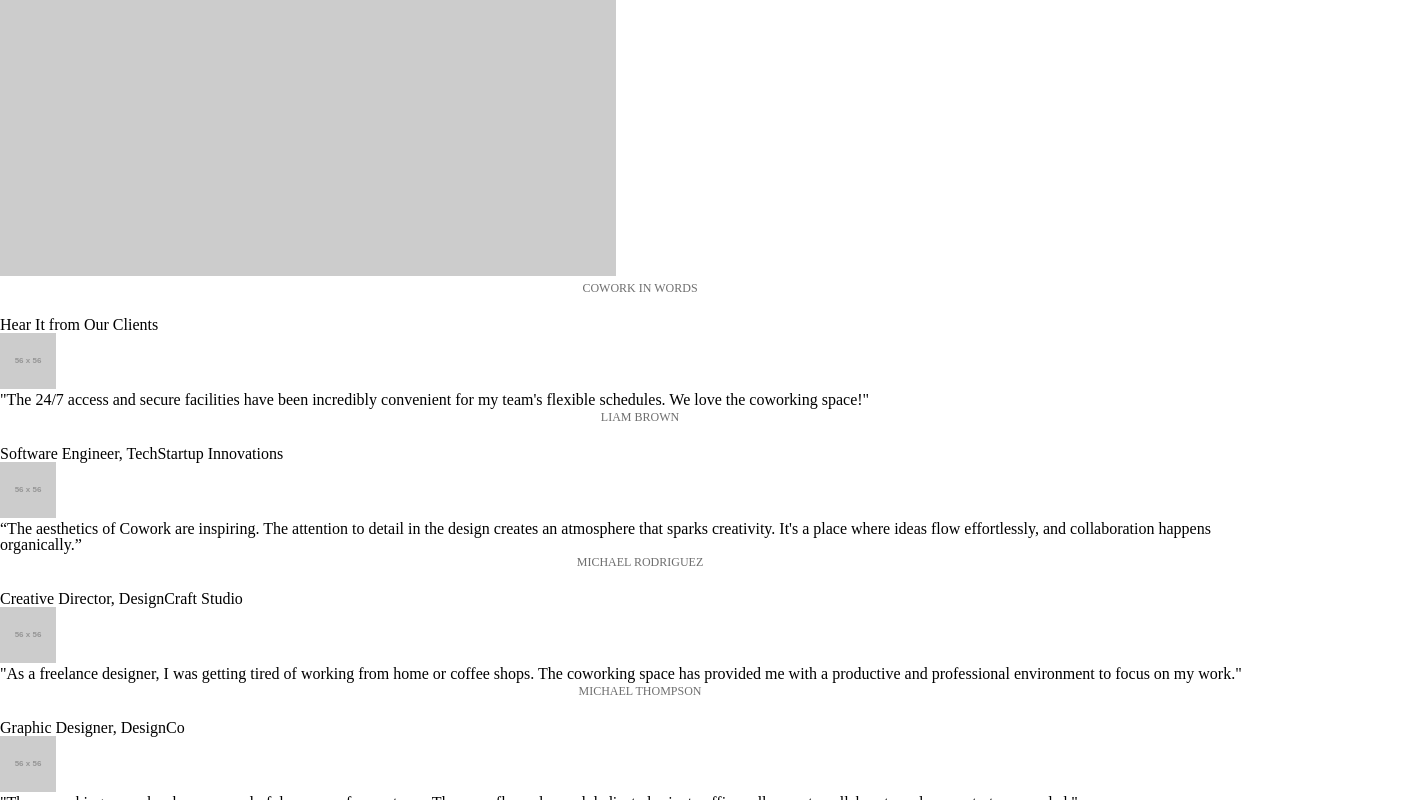
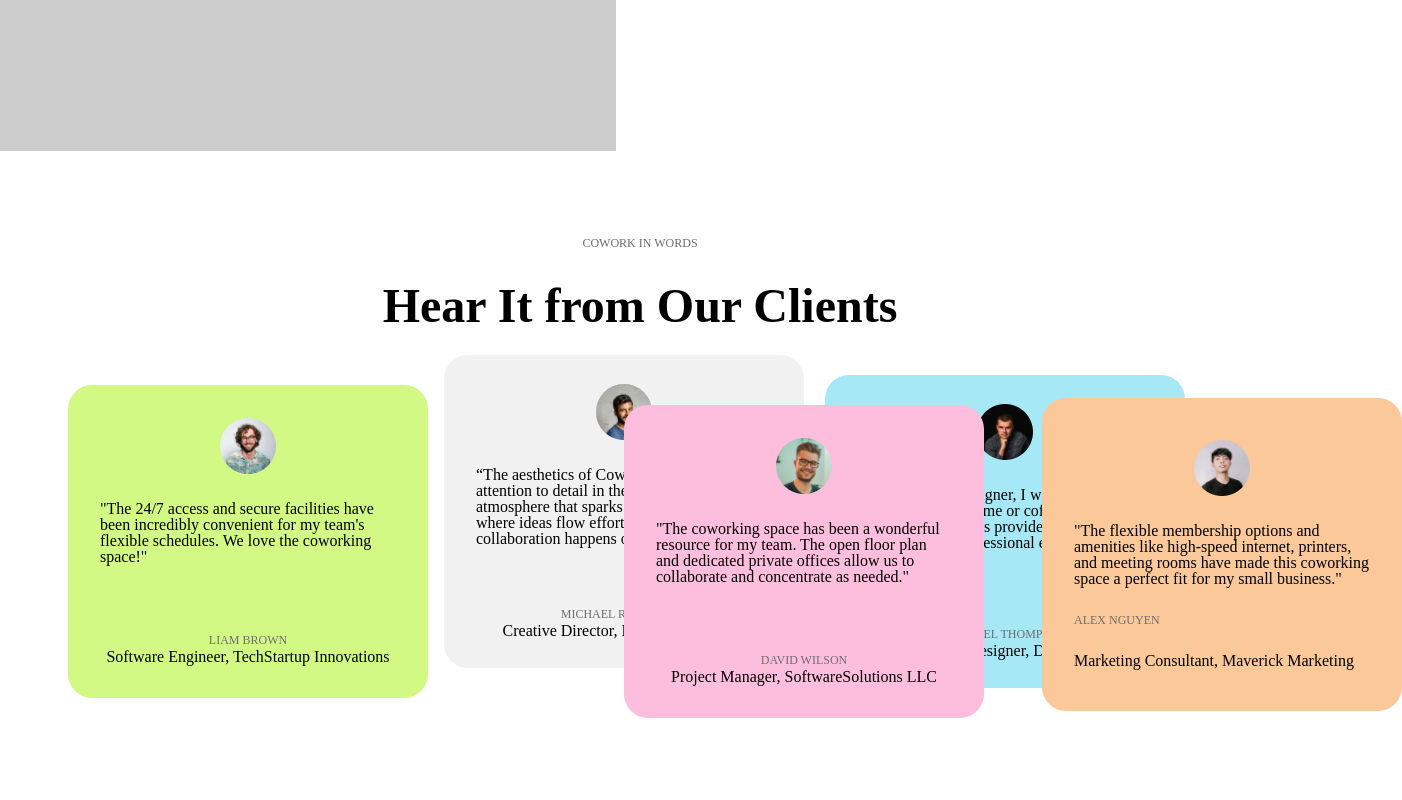
Before and after one commit to JangHoIk1/CoWorking, a plain HTML site: page index.html in a window 1280 px wide. Shown: the part 3652-4452 px from the top of the page, 1402 px wide, since content can reach past the window. Drawn offline with Linux system fonts and the light colour scheme; placeholder pictures from the web are drawn by us.

Commit message:
style:add-client-section-css

```diff
--- a/index.html
+++ b/index.html
@@ -186,25 +186,27 @@
 
         <div class="postit-content">
           <div class="content1">
-            <div class="interior-content">
-              <img src="http://placehold.it/56X56" alt="" />
-
+            <div class="interior-content-upper">
+              <img src="images/avatar-image/Avatar Image 5.png" alt="" />
               <p>
                 "The 24/7 access and secure facilities have been incredibly
                 convenient for my team's flexible schedules. We love the
                 coworking space!"
               </p>
+            </div>
 
+            <div class="interior-content-down">
               <p class="subtitle">Liam Brown</p>
               <p>Software Engineer, TechStartup Innovations</p>
             </div>
+
           </div>
         </div>
 
         <div class="postit-content">
           <div class="content2">
-            <div class="interior-content">
-              <img src="http://placehold.it/56X56" alt="" />
+            <div class="interior-content-upper">
+              <img src="images/avatar-image/Avatar Image 4.png" alt="" />
 
               <p>
                 “The aesthetics of Cowork are inspiring. The attention to detail
@@ -212,58 +214,59 @@
                 a place where ideas flow effortlessly, and collaboration happens
                 organically.”
               </p>
-
-              <p class="subtitle">Michael Rodriguez</p>
-              <p>Creative Director, DesignCraft Studio</p>
+            </div>
+            <div class="interior-content-down">
+                <p class="subtitle">Michael Rodriguez</p>
+                <p>Creative Director, DesignCraft Studio</p>
             </div>
           </div>
         </div>
 
         <div class="postit-content">
           <div class="content3">
-            <div class="interior-content">
-              <img src="http://placehold.it/56X56" alt="" />
+            <div class="interior-content-upper">
+              <img src="images/avatar-image/Avatar Image 3.png" alt="" />
 
               <p>
                 "As a freelance designer, I was getting tired of working from
                 home or coffee shops. The coworking space has provided me with a
                 productive and professional environment to focus on my work."
               </p>
-
+            </div>
+            <div class="interior-content-down">
               <p class="subtitle">Michael Thompson</p>
               <p>Graphic Designer, DesignCo</p>
             </div>
-          </div>
         </div>
 
         <div class="postit-content">
           <div class="content4">
-            <div class="interior-content">
-              <img src="http://placehold.it/56X56" alt="" />
+            <div class="interior-content-upper">
+              <img src="images/avatar-image/Avatar Image 2.png" alt="" />
 
               <p>
                 "The coworking space has been a wonderful resource for my team.
                 The open floor plan and dedicated private offices allow us to
                 collaborate and concentrate as needed."
               </p>
-
-              <p class="subtitle">David Wilson</p>
-              <p>Project Manager, SoftwareSolutions LLC</p>
             </div>
-          </div>
+            <div class="interior-content-down">
+                <p class="subtitle">David Wilson</p>
+                <p>Project Manager, SoftwareSolutions LLC</p>
+            </div>
         </div>
 
         <div class="postit-content">
           <div class="content5">
-            <div class="interior-content">
-              <img src="http://placehold.it/56X56" alt="" />
+            <div class="interior-content-upper">
+              <img src="images/avatar-image/Avatar Image.png" alt="" />
 
               <p>
                 "The flexible membership options and amenities like high-speed
                 internet, printers, and meeting rooms have made this coworking
                 space a perfect fit for my small business."
               </p>
-
+            <div class="interior-content-down">
               <p class="subtitle">Alex Nguyen</p>
               <p>Marketing Consultant, Maverick Marketing</p>
             </div>
--- a/style.css
+++ b/style.css
@@ -244,7 +244,7 @@ a{
 
 .subtitle {
   color: rgb(110, 110, 110);
-  padding-bottom: 20px;
+
 }
 
 .chronicles-title {
@@ -288,7 +288,7 @@ a{
 }
 
 .explore-img {
-  height: 700px;
+  width: 100%;
 }
 
 /* explore section */
@@ -299,7 +299,6 @@ a{
   padding: 80px 64px;
 }
 .seize-upper {
-  width: 1300px;
   display: flex;
   flex-direction: column;
   text-align: center;
@@ -346,11 +345,126 @@ a{
 }
 /* seize section */
 
+
+
+
+/* ----- stics-section -----*/
+
+#client-section {
+    padding: 80px 64px;
+    text-align: center;
+    height: 15%;
+
+}
+
+.section-title{
+
+    display: flex;
+    flex-direction: column;
+    gap: 30px;
+
+}
+
+.section-title h1 {
+    font-size: 48px;
+    font-weight: 700;
+}
+/* ----- postit-content -----*/
+.postit-content{
+    position: relative;
+    height: 300px;
+    display: flex;
+    flex-wrap: wrap;
+}
+.content1{
+    position: relative;
+    left: 4px;
+    right: 864px;
+    top: 55px;
+    bottom : 420px;
+    text-align: center;
+    background-color: rgb(211, 249, 133);
+    width: 360px;
+    height: 313px;
+    border-radius: 24px;
+    display: flex;
+    flex-direction: column;
+    justify-content: space-around;
+}
+
+.interior-content-upper p{
+    padding-top: 24px;
+    max-width: 296px;
+    margin: 0 auto;
+    text-align: left;
+}
+
+.content2{
+    position: relative;
+    left: 380px;
+    right: 444px;
+    top: -275px;
+    bottom: 421px;
+    text-align: center;
+    background-color: rgb(241, 241, 241);
+    width: 360px;
+    height: 313px;
+    border-radius: 24px;
+    display: flex;
+    flex-direction: column;
+    justify-content: space-around;
+}
+
+.content3{
+    position: relative;
+    left: 761px;
+    right: 41px;
+    top: -555px;
+    bottom: 363px;
+    text-align: center;
+    background-color: rgb(166, 232, 246);
+    width: 360px;
+    height: 313px;
+    border-radius: 24px;
+    display: flex;
+    flex-direction: column;
+    justify-content: space-around;
+}
+
+.content4{
+    position: relative;
+    left: 200px;
+    right: 694px;
+    top: -525px;
+    bottom: 60px;
+    text-align: center;
+    background-color: rgb(252, 190, 220);
+    width: 360px;
+    height: 313px;
+    border-radius: 24px;
+    display: flex;
+    flex-direction: column;
+    justify-content: space-around;
+}
+
+.content5{
+    position: relative;
+    left: 258px;
+    right: 264px;
+    top: -532px;
+    bottom: 32px;
+    text-align: center;
+    background-color: rgb(251, 200, 153);
+    width: 360px;
+    height: 313px;
+    border-radius: 24px;
+    display: flex;
+    flex-direction: column;
+    justify-content: space-around;
+}
 /* ----- roadmap-section -----*/
-
 .roadmap{
     display: flex;
-
     gap: 32px;
     margin: 0px 64px;
 }
```
